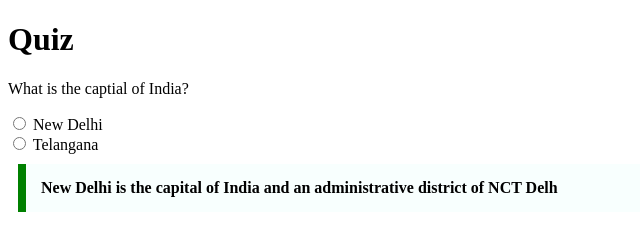
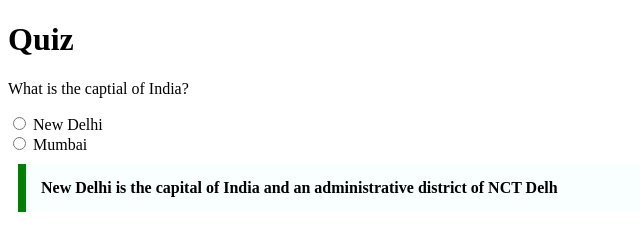
Before and after one commit to acciojob/trivia-iamvasu18, a website: page main.html in a window 1280 px wide. Shown: the full height of the page, 0-640 px from the left. Drawn offline with Linux system fonts and the light colour scheme.

Commit message:
created a submission

```diff
--- a/main.html
+++ b/main.html
@@ -14,7 +14,7 @@
 	<label for="option1">New Delhi</label>
 	<br>
 	<input type="radio" id="option2">
-	<label for="option2">Telangana</label>
+	<label for="option2">Mumbai</label>
 	<blockquote  attribute="cite" style="max-width:600px; margin:10px; padding:15px; border-left:8px; border-left:8px solid green; background-color:#f8fffe; font-weight:bold" >
 	New Delhi is the capital of India and an administrative district of NCT Delh
 	</blockquote>
```
